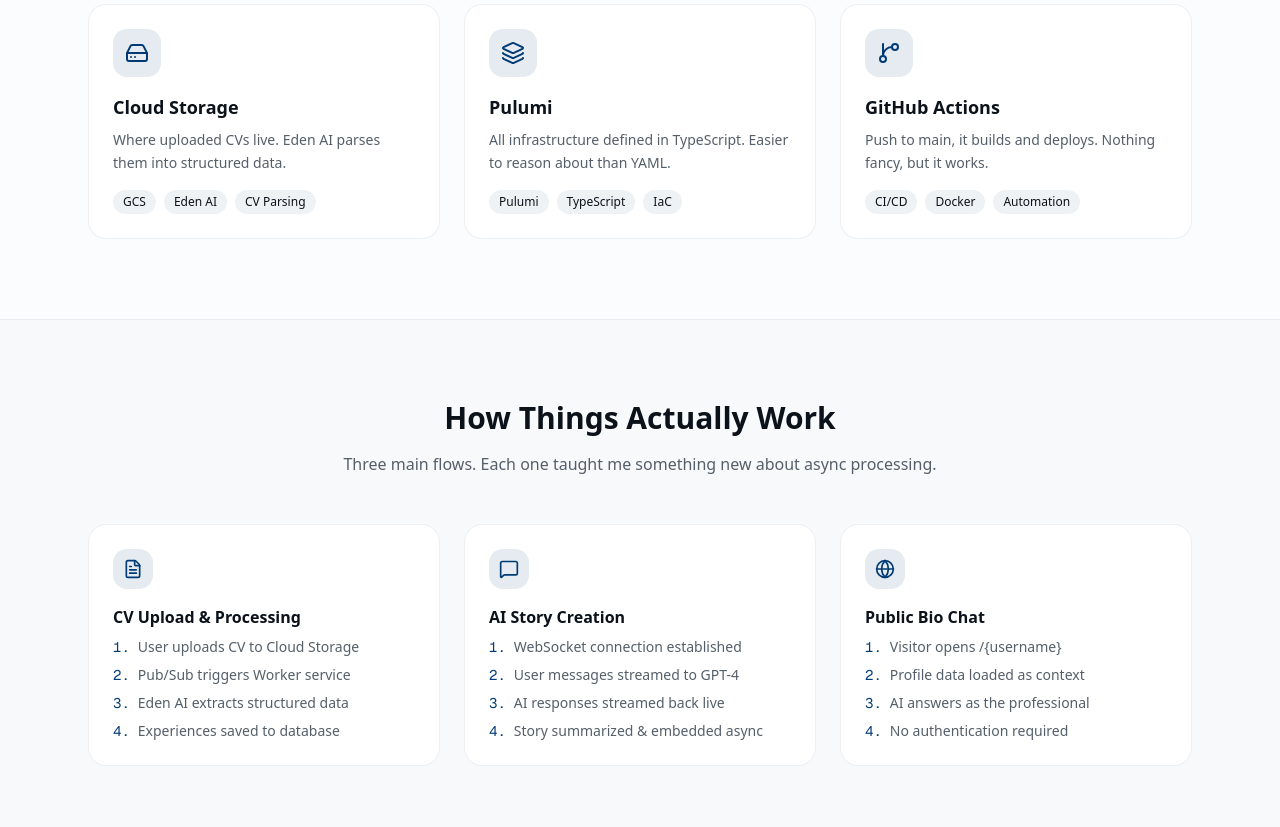
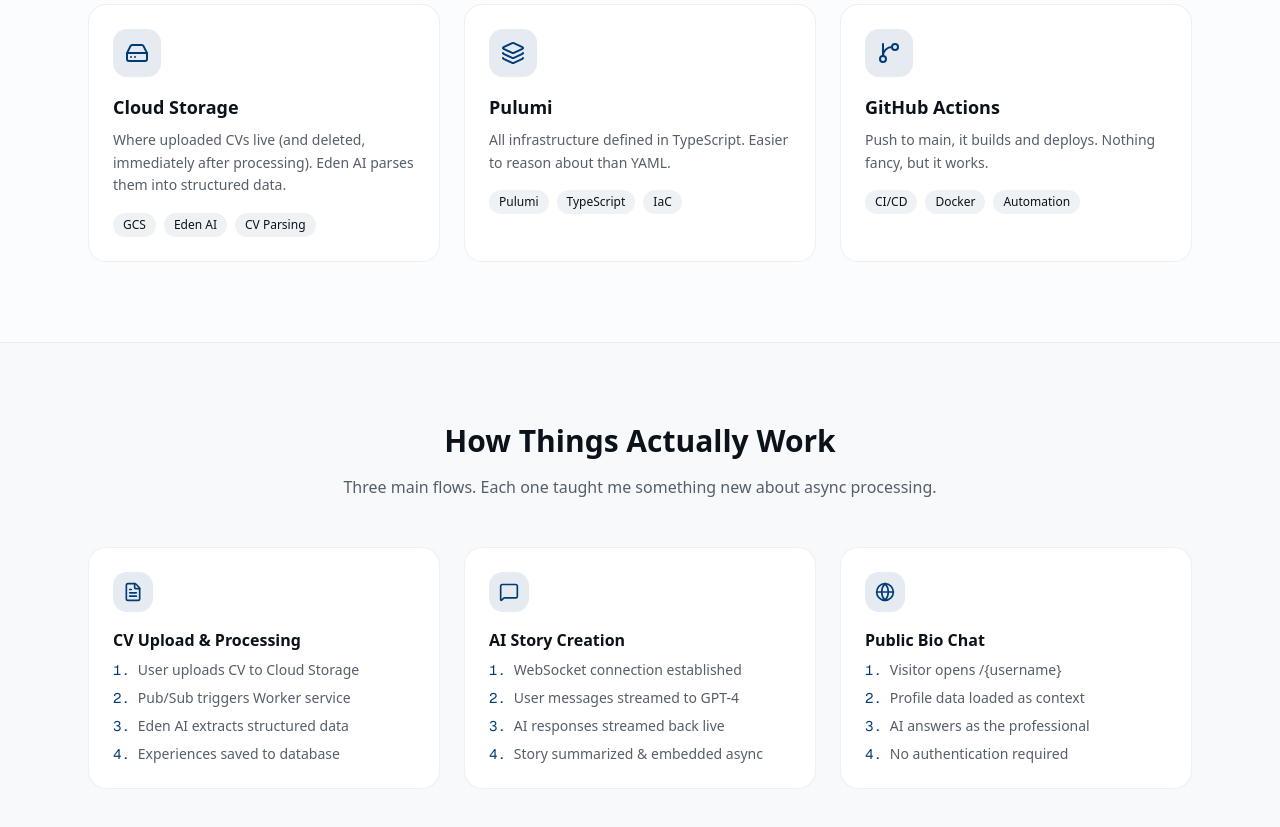
Before and after one commit to sshanzel/hireme-web, a Next.js app: page /stack in a window 1280 px wide. Shown: the part 3880-4707 px from the top of the page. Built offline with nearby package versions, Linux system fonts and the light colour scheme; no server answers.

Commit message:
fix: missing label

```diff
--- a/app/stack/page.tsx
+++ b/app/stack/page.tsx
@@ -650,7 +650,7 @@
             <TechCard
               icon={<HardDrive className='h-6 w-6' />}
               title='Cloud Storage'
-              description='Where uploaded CVs live. Eden AI parses them into structured data.'
+              description='Where uploaded CVs live (and deleted, immediately after processing). Eden AI parses them into structured data.'
               tags={['GCS', 'Eden AI', 'CV Parsing']}
             />
             <TechCard
```
